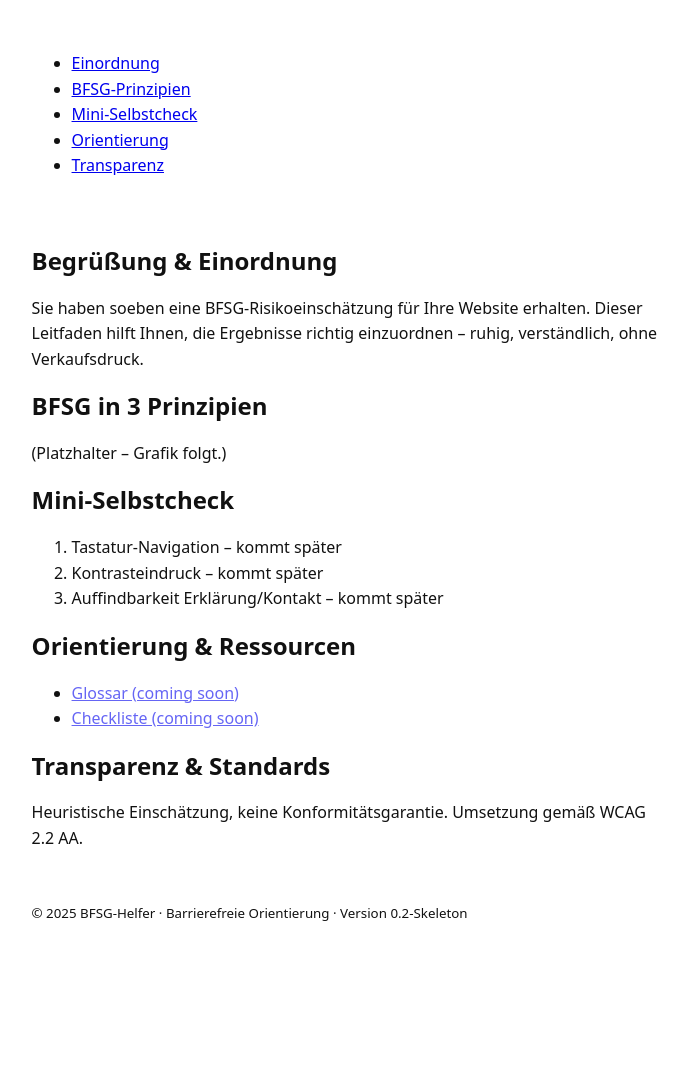
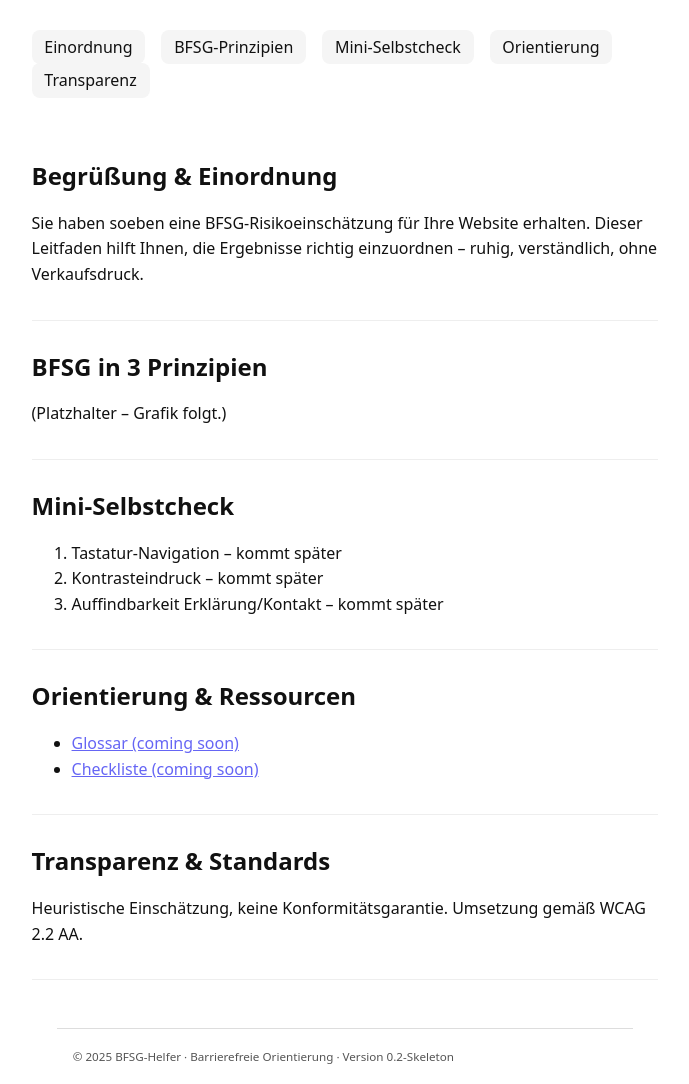
Before and after one commit to benHammerOne/bfsg-leitfaden, a plain HTML site: page public/index.html in a window 1280 px wide. Shown: the part 140-1224 px from the top of the page, without its empty margins (295-984 px from the left). Before the commit the page ends 1081 px from the top, so only its background shows below. Drawn offline with Linux system fonts and the light colour scheme.

Commit message:
Update style.css

```diff
--- a/public/assets/style.css
+++ b/public/assets/style.css
@@ -8,3 +8,35 @@ a { text-decoration: underline; }
 a:focus-visible, button:focus-visible { outline: 2px solid currentColor; outline-offset: 3px; }
 .lede { font-size: 1.1rem; }
 [aria-disabled="true"] { pointer-events: none; opacity: .6; }
+
+/* --- Navigation & Layout --- */
+.nav-links ul {
+  display: flex;
+  flex-wrap: wrap;
+  gap: .5rem 1rem;
+  list-style: none;
+  padding: 0;
+  margin: 0 0 1rem 0;
+}
+.nav-links a {
+  background: #f5f5f5;
+  padding: .4rem .8rem;
+  border-radius: .5rem;
+  text-decoration: none;
+  color: #111;
+}
+.nav-links a:hover,
+.nav-links a:focus-visible {
+  background: #e5e5e5;
+}
+section {
+  margin-bottom: 2rem;
+  border-bottom: 1px solid #eee;
+  padding-bottom: 1rem;
+}
+footer {
+  border-top: 1px solid #ddd;
+  margin-top: 2rem;
+  font-size: .875rem;
+  color: #555;
+}
```
